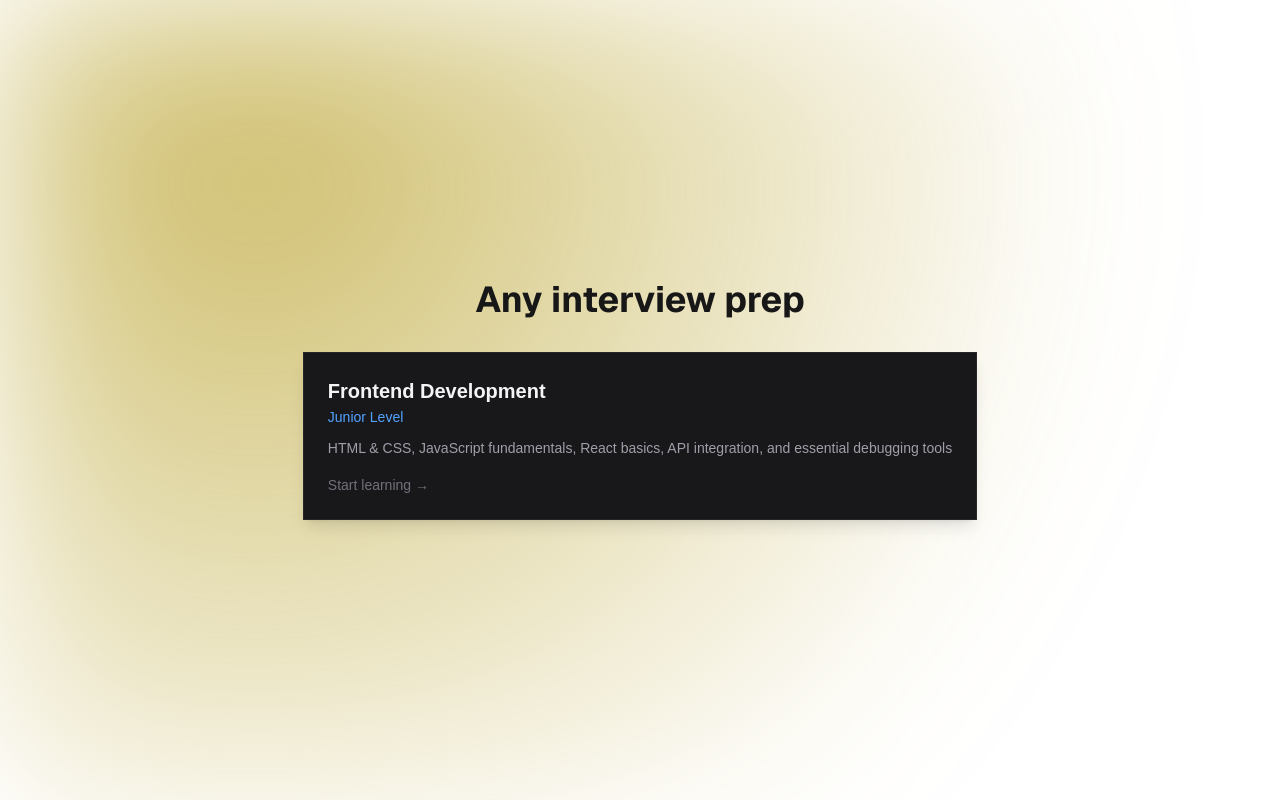
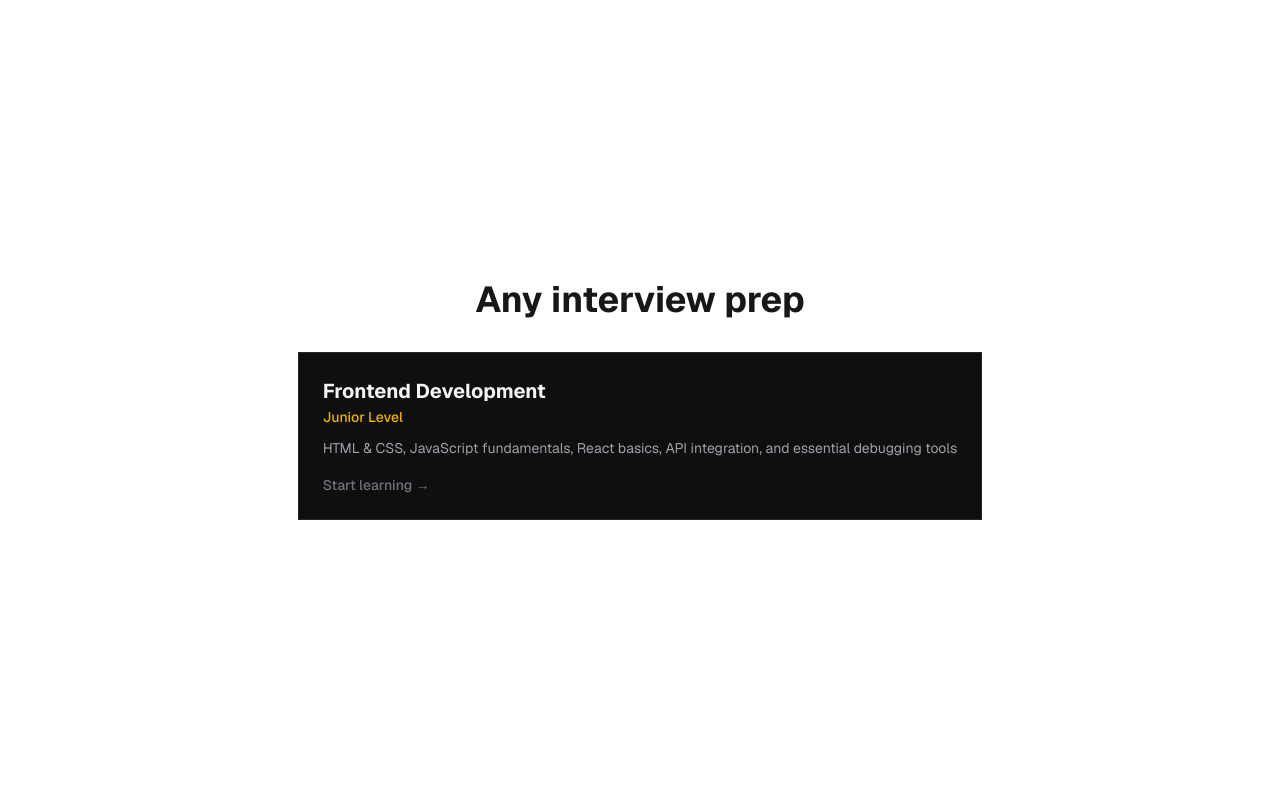
Before and after one commit to Zheckan/prep, a Next.js app: page / in a window 1280 px wide. Built offline with nearby package versions, Linux system fonts and the light colour scheme.

Commit message:
Refactor UI styling with custom color variables and design tweaks
Co-authored-by: zheckan1120 <zheckan1120@gmail.com>

```diff
--- a/src/app/(main)/home.tsx
+++ b/src/app/(main)/home.tsx
@@ -51,7 +51,7 @@ export default function HomeComponent() {
 
           const colSpan = Math.round(6 / itemsOnThisRow);
 
-          const className = `bg-zinc-900 shadow-lg hover:shadow-xl transition-shadow duration-300 p-6 border border-zinc-800 cursor-pointer hover:border-zinc-600 ${
+          const className = `bg-[var(--card-bg)] transition-colors duration-200 p-6 border border-[var(--border)] cursor-pointer hover:border-zinc-500 ${
             colSpanClasses[colSpan]
           }`;
 
@@ -69,7 +69,7 @@ export default function HomeComponent() {
                     {section.title}
                   </h2>
                   {section.level && (
-                    <span className='font-medium text-blue-400 text-sm'>
+                    <span className='font-medium text-sm text-yellow-500'>
                       {section.level}
                     </span>
                   )}
--- a/src/app/frontend/junior/frontend-junior.tsx
+++ b/src/app/frontend/junior/frontend-junior.tsx
@@ -76,7 +76,7 @@ export default function FrontendJunior() {
 
           const colSpan = Math.round(6 / itemsOnThisRow);
 
-          const className = `bg-zinc-900 shadow-lg hover:shadow-xl transition-shadow duration-300 p-6 border border-zinc-800 cursor-pointer hover:border-zinc-600 ${
+          const className = `bg-[var(--card-bg)] transition-colors duration-200 p-6 border border-[var(--border)] cursor-pointer hover:border-zinc-500 ${
             colSpanClasses[colSpan]
           }`;
 
--- a/src/app/frontend/junior/html&css/html-css.tsx
+++ b/src/app/frontend/junior/html&css/html-css.tsx
@@ -24,7 +24,7 @@ export default function HTMLCSSComponent() {
       <TableOfContents />
 
       <div className='mx-auto max-w-4xl px-6 py-8'>
-        <div className='prose prose-invert prose-zinc max-w-none'>
+        <div className='prose prose-invert prose-zinc max-w-none prose-a:text-yellow-500 prose-code:text-zinc-100 prose-strong:text-zinc-100'>
           <SemanticHtmlAndAccessibility />
           <CssFlexbox />
           <CssGrid />
--- a/src/app/globals.css
+++ b/src/app/globals.css
@@ -1,8 +1,12 @@
 @import "tailwindcss";
 
 :root {
-  --background: #ffffff;
-  --foreground: #171717;
+  --background: #0a0a0a;
+  --foreground: #e5e5e5;
+  --accent: #eab308;
+  --muted: #a1a1aa;
+  --card-bg: #0f0f10;
+  --border: #27272a;
 }
 
 @theme inline {
@@ -12,27 +16,31 @@
   --font-mono: var(--font-geist-mono);
 }
 
-@media (prefers-color-scheme: dark) {
+@media (prefers-color-scheme: light) {
   :root {
-    --background: #0a0a0a;
-    --foreground: #ededed;
+    --background: #ffffff;
+    --foreground: #171717;
   }
 }
 
 body {
   background: var(--background);
   color: var(--foreground);
-  font-family: Arial, Helvetica, sans-serif;
+  font-family: var(
+    --font-geist-sans,
+    ui-sans-serif,
+    system-ui,
+    -apple-system,
+    Segoe UI,
+    Roboto,
+    Helvetica,
+    Arial,
+    Noto Sans,
+    sans-serif
+  );
 }
 
-body::before {
-  content: "";
-  position: fixed;
-  inset: 0;
-  z-index: -1;
-  background: radial-gradient(circle at 20% 20%, #ae930a99, transparent 70%);
-  filter: blur(80px);
-}
+/* Decorative background removed for a simpler, cleaner look */
 
 /* Hide scrollbars */
 .scrollbar-hide {
--- a/src/components/notes-area/notes-area.tsx
+++ b/src/components/notes-area/notes-area.tsx
@@ -9,9 +9,9 @@ export const NotesArea = ({
 }: NotesAreaProps) => {
   return (
     <div
-      className={`${minHeight} border border-zinc-700 bg-zinc-800 p-4 text-gray-50`}
+      className={`${minHeight} border border-[var(--border)] bg-[var(--card-bg)] p-4 text-zinc-100`}
     >
-      <p className='italic'>{placeholder}</p>
+      <p className='text-zinc-400 italic'>{placeholder}</p>
     </div>
   );
 };
--- a/src/components/page-header/page-header.tsx
+++ b/src/components/page-header/page-header.tsx
@@ -55,7 +55,7 @@ export const PageHeader = ({
       animate={{
         height: isInitialLoad || !isScrolled ? '140px' : '80px',
       }}
-      className='fixed top-0 right-0 left-0 z-50 border-white/10 border-b bg-black/30 backdrop-blur-xl backdrop-saturate-150'
+      className='fixed top-0 right-0 left-0 z-50 border-[var(--border)] border-b bg-black/50 backdrop-blur-md'
       id='page-header'
       initial={{ height: '140px' }}
       transition={{ duration: 0.3, ease: 'easeInOut' }}
@@ -87,7 +87,7 @@ export const PageHeader = ({
             {topicHome && (
               <button
                 aria-label='Go to topic home'
-                className='text-white transition-colors hover:text-yellow-500'
+                className='text-white transition-colors hover:text-[var(--accent)]'
                 onClick={() => router.push(topicHome)}
                 type='button'
               >
@@ -96,7 +96,7 @@ export const PageHeader = ({
             )}
             <button
               aria-label='Go to home page'
-              className='text-white transition-colors hover:text-yellow-500'
+              className='text-white transition-colors hover:text-[var(--accent)]'
               onClick={() => router.push('/')}
               type='button'
             >
--- a/src/components/table-of-contents/table-of-contents.tsx
+++ b/src/components/table-of-contents/table-of-contents.tsx
@@ -219,7 +219,7 @@ export const TableOfContents = () => {
         {!open && (
           <motion.div
             animate={{ opacity: 1, x: 0 }}
-            className='pointer-events-none absolute top-0 left-0 w-2 border-white/10 border-r border-b bg-black/30 backdrop-blur-xl backdrop-saturate-150 md:w-3'
+            className='pointer-events-none absolute top-0 left-0 w-2 border-[var(--border)] border-r border-b bg-black/50 backdrop-blur-md md:w-3'
             exit={{ opacity: 0 }}
             initial={{ opacity: 0, x: -20 }}
             style={{
@@ -244,7 +244,7 @@ export const TableOfContents = () => {
             x: open ? 0 : '-100%',
             opacity: open ? 1 : 0,
           }}
-          className='scrollbar-hide pointer-events-auto relative min-w-0 max-w-sm overflow-y-auto border-white/10 border-r border-b bg-black/30 p-4 text-sm text-white backdrop-blur-xl backdrop-saturate-150 md:border'
+          className='scrollbar-hide pointer-events-auto relative min-w-0 max-w-sm overflow-y-auto border-[var(--border)] border-r border-b bg-black/50 p-4 text-sm text-white backdrop-blur-md md:border'
           initial={{
             x: '-100%',
             opacity: 0,
--- a/src/components/typography/callout.tsx
+++ b/src/components/typography/callout.tsx
@@ -6,7 +6,7 @@ interface CalloutProps {
 export const Callout = ({ children, className = '' }: CalloutProps) => {
   return (
     <p
-      className={`mb-3 rounded border-white border-l-4 bg-zinc-800/50 p-3 ${className}`}
+      className={`mb-3 rounded border-[var(--accent)] border-l-4 bg-zinc-900 p-3 text-zinc-100 ${className}`}
     >
       {children}
     </p>
--- a/src/components/typography/code-span.tsx
+++ b/src/components/typography/code-span.tsx
@@ -13,7 +13,7 @@ export const CodeSpan = ({
 
   return (
     <code
-      className={`rounded bg-zinc-800 px-2 py-1 font-mono ${sizeClass} ${className}`}
+      className={`rounded border border-[var(--border)] bg-zinc-900/80 px-2 py-1 font-mono text-zinc-100 ${sizeClass} ${className}`}
     >
       {children}
     </code>
--- a/src/components/typography/header.tsx
+++ b/src/components/typography/header.tsx
@@ -11,7 +11,7 @@ export const Header = ({ children, className = '', id }: HeaderProps) => {
   const headerId = id || slugify(text);
   return (
     <h3
-      className={`mb-3 font-bold text-xl underline decoration-2 underline-offset-4 ${className}`}
+      className={`mb-3 font-bold text-white text-xl underline decoration-2 decoration-[var(--accent)] underline-offset-4 ${className}`}
       id={headerId}
     >
       {children}
--- a/src/components/typography/text.tsx
+++ b/src/components/typography/text.tsx
@@ -9,7 +9,7 @@ export const Text = ({
   className = '',
   variant = 'default',
 }: TextProps) => {
-  const variantClass = variant === 'muted' ? 'text-gray-50' : 'text-white';
+  const variantClass = variant === 'muted' ? 'text-zinc-400' : 'text-zinc-100';
 
   return <p className={`mb-3 ${variantClass} ${className}`}>{children}</p>;
 };
```
